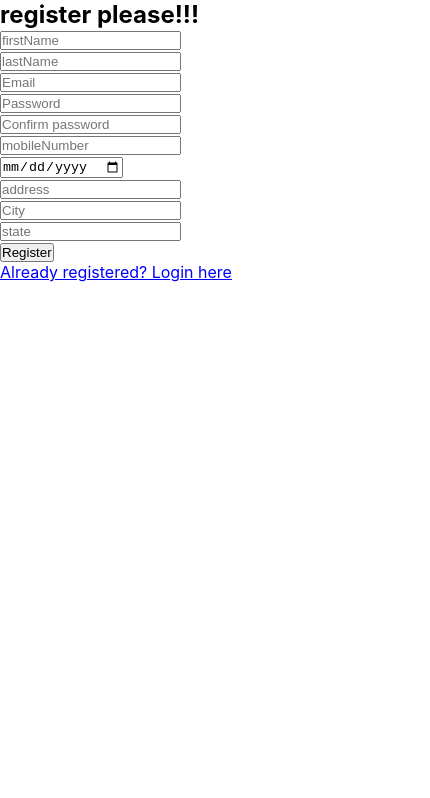
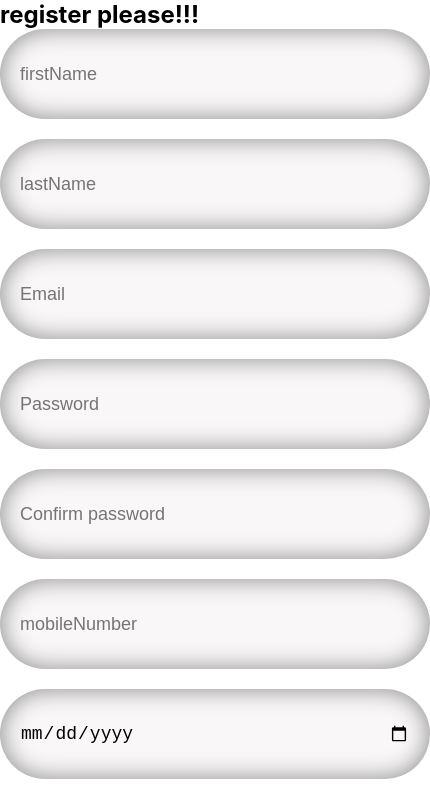
Before and after one commit to Anshul-Sangrame/Second-hand-E-commerce, a React (Create React App) app in the folder frontend/: page /signUp in a window 390 px wide. Shown: the top 798 px of the page, 430 px wide, since content can reach past the window. Built offline with nearby package versions, Linux system fonts and the light colour scheme; a web font is replaced by a local one.

Commit message:
Update login.css

```diff
--- a/frontend/src/Components/Style/login.css
+++ b/frontend/src/Components/Style/login.css
@@ -1,85 +1,137 @@
-.main{
-  text-align: center;
-  justify-content: center;
-  display: flex;
-  padding-top: 250px;
-  padding-bottom: 90px;
-  background-color: 0079FF;
-}
-.sub-main{
+.main {
   display: flex;
   justify-content: center;
-  height:500px;
-  width: 40%;
-  box-shadow: 11px 12px 13px 12px rgb(rgb(234, 164, 164), green, blue);
-  padding-top: 30px;
-  border-radius: 60px;
-  background-color:rgb(201, 247, 84);
+  align-items: center;
+  flex-direction: column;
+  background-color: #DBE2EF;
+  min-height: 100vh;
 }
-.imgs{
-  padding-top: 20px;
-  border:black;
-  justify-content: center;
-  display: flex;
-}
-.container-image {
-  background-color: rgb(222, 188, 188);
-  border-radius: 150px;
-  align-items: center;
+
+.sub-main {
   display: flex;
   justify-content: center;
+  align-items: center;
+  height: 500px;
+  width: 40%;
+  box-shadow: 0px 0px 10px rgba(0, 0, 0, 0.5);
+  padding: 30px;
+  border-radius: 60px;
+  background-color: #3F72AF;
+  margin-bottom: auto;
+  margin-top:auto;
+}
+
+.imgs {
+  display: flex;
+  justify-content: center;
+  align-items: center;
+  padding-top: 40px;
+}
+
+.container-image {
+  background-color: #F9F7F7;
+  border-radius: 50%;
+  display: flex;
+  justify-content: center;
+  align-items: center;
   height: 120px;
-  width: 115px;
+  width: 120px;
 }
+
 .profile {
   height: 100px;
   width: 100px;
-  border-radius: 130px;
+  border-radius: 50%;
 }
 
-.main input{
+input {
   width: 300px;
   height: 50px;
   border-radius: 60px;
   box-shadow: inset 0px 0px 25px 0px #888;
   border: none;
   outline: none;
-    background-color: #ceadad;
+  background-color: #F9F7F7;
+  margin-bottom: 20px;
+  padding: 20px;
 }
 
-.user-name{
+.user-name {
   height: 25px;
   width: 25px;
   position: absolute;
   padding: 14px 0 0 55px;
 }
 
-.name{
+.name {
   padding-left: 70px;
   font-size: 20px;
-}
-.second-input{
-    padding-top: 10px;
+  color: white;
 }
 
-.main button{
+.second-input {
+  padding-top:30px;
+}
+
+button {
   width: 380px;
-    height: 50px;
+  height: 60px;
   border-radius: 60px;
-    background-color: #d7acea;
+  font-weight: sans-serif;
+  background-color: #112D4E;
   color: white;
   font-size: 25px;
   border: none;
-}
-.login-button{
-  margin-top: 20px;
-    padding-top: 5px;
+  margin-top: 40px;
 }
 
-.link{
+.l{
+  color: white;
+}
+
+.link {
   font-size: 25px;
   font-weight: 400;
+  color: white;
 }
- a{
-     color: blue;
+
+a {
+  color: white;
 }
+
+
+@media (max-width: 1200px) {
+  .sub-main {
+    width: 50%;
+  }
+}
+
+@media (max-width: 992px) {
+  .sub-main {
+    width: 60%;
+  }
+
+  input, button {
+    width: 100%;
+  }
+}
+
+@media (max-width: 768px) {
+  .sub-main {
+    width: 70%;
+  }
+}
+
+@media (max-width: 576px) {
+  .sub-main {
+    width: 80%;
+  }
+
+  input, button {
+    font-size: 18px;
+  }
+
+  .name {
+    font-size: 16px;
+  }
+}
```
Lines whose indentation alone changed are shown as unchanged.
